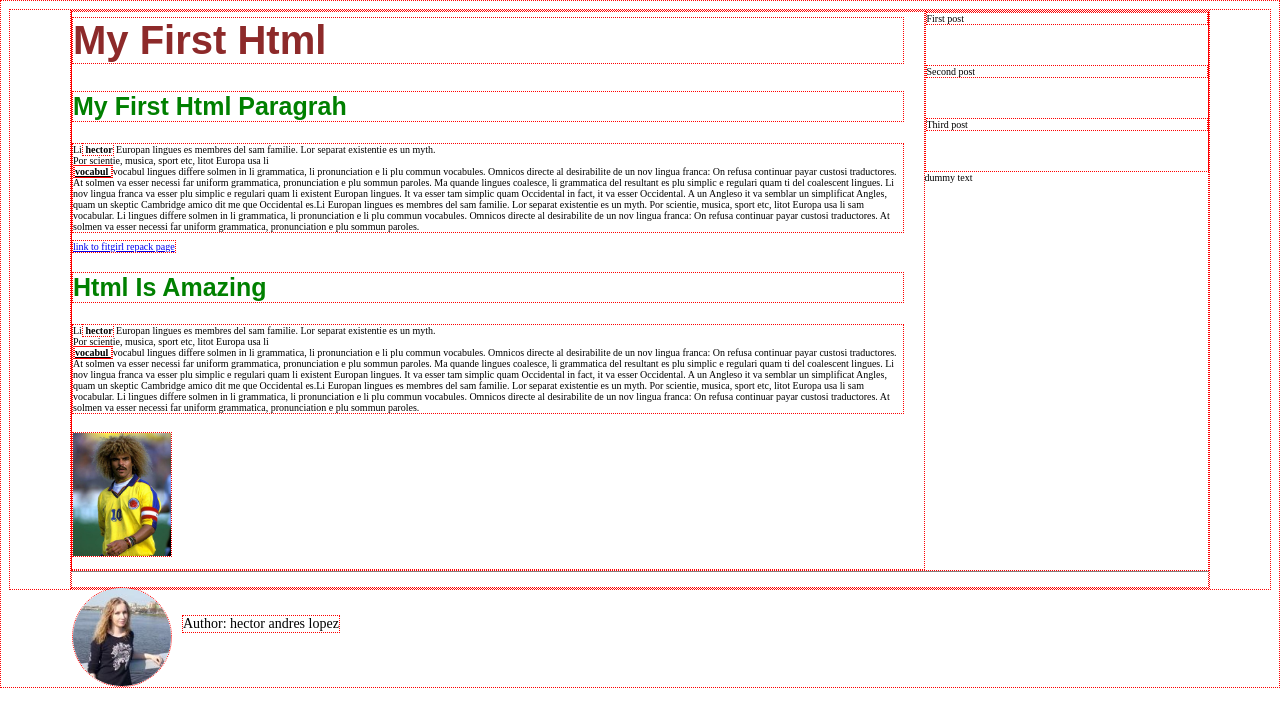
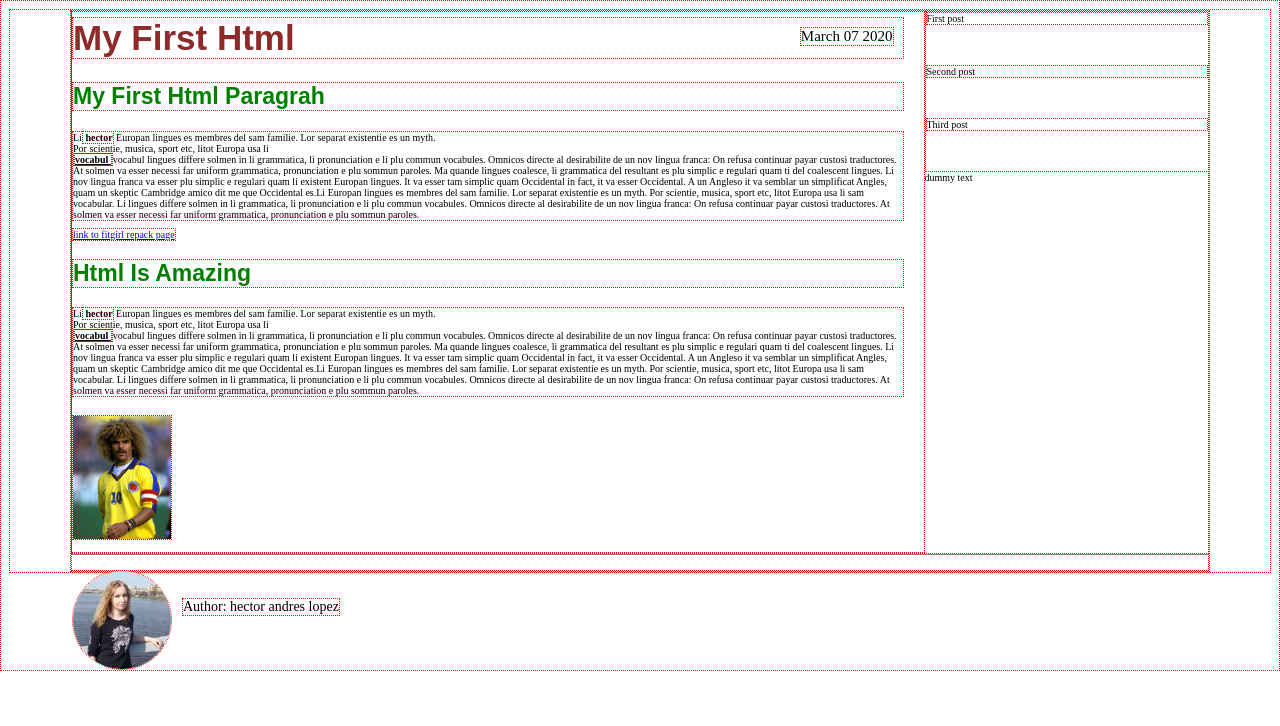
Before and after one commit to hectorlopezv/Build-Responsive-Real-World-Websites-with-HTML5-and-CSS3, a website: page index.html in a window 1280 px wide. Drawn offline with Linux system fonts and the light colour scheme.

Commit message:
2 fix for the html

```diff
--- a/index.html
+++ b/index.html
@@ -1,7 +1,6 @@
 <!DOCTYPE html>
 
 <html>
-
 <head>
     <title> My first html </title>
     <link rel="stylesheet" type="text/css" href="style.css">
@@ -9,9 +8,9 @@
 
 <body>
     <div class="Content">
-
     <div class="blog-post">
     <h1> My First Html</h1>
+    <p class="date">March 07 2020</p>
     <h2> My First Html Paragrah</h2>
 
         <p class="main-text">
--- a/style.css
+++ b/style.css
@@ -29,6 +29,7 @@ body
 {
     width: 75%;
     padding-right: 20px;
+    position: relative;
 
     float: left;
 }
@@ -46,6 +47,13 @@ body
 .other
 {
     margin-bottom: 40px;
+}
+.date
+{
+    position: absolute;
+    top: 0px;
+    right: 30px;
+    font-size: 15px;
 }
 
 .Author-box
@@ -83,14 +91,14 @@ h1,h2
 
 h1
 {
-    font-size: 40px;
+    font-size: 35px;
     color: rgb(141, 42, 42);
     margin-top: 5px;
 }
 h2
 {
 
-    font-size: 25px;
+    font-size: 23px;
 
     color: green;
 
```
